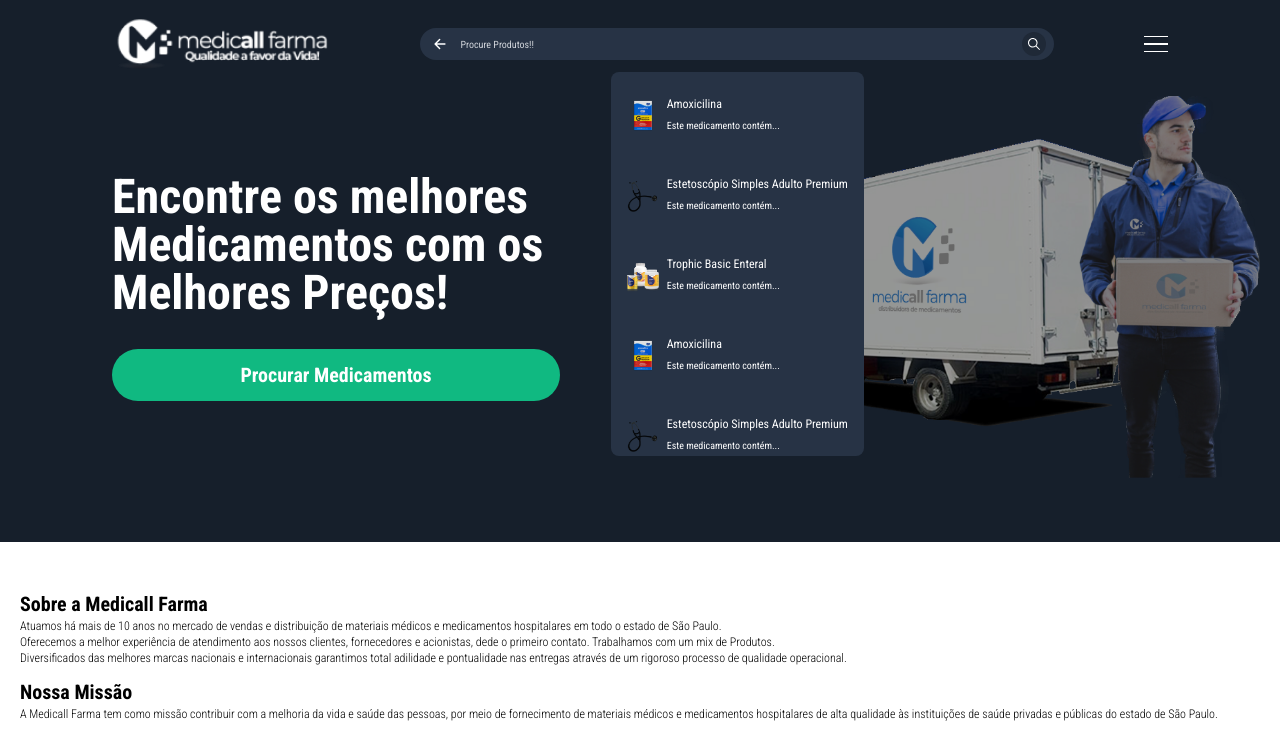
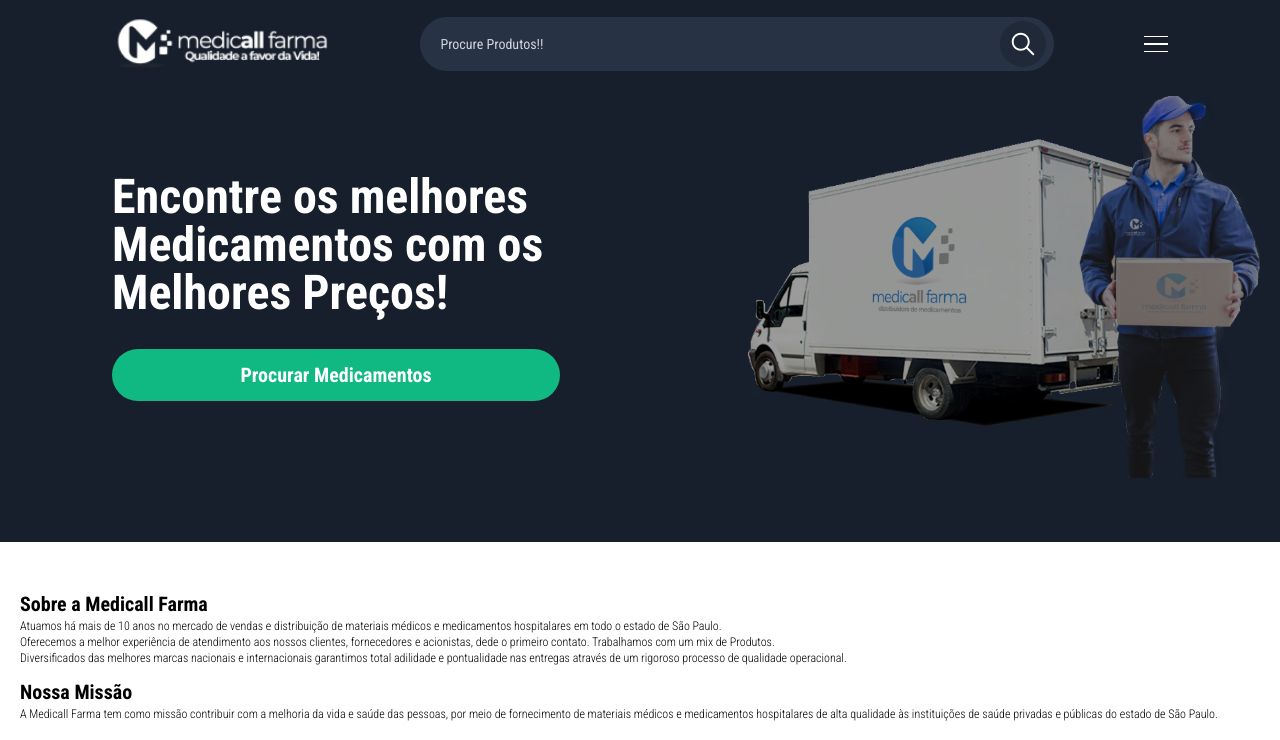
Before and after one commit to DevWeDesc/MedicallFarma, a Next.js app: page / in a window 1280 px wide. Shown: the top 740 px of the page. Built offline with nearby package versions, Linux system fonts and the light colour scheme.

Commit message:
Adicionando estilizações e validações no search

```diff
--- a/src/components/SearchBar.tsx
+++ b/src/components/SearchBar.tsx
@@ -31,7 +31,7 @@
   return (
     <div className="bg-grayLight py-1 px-2 gap-2 flex justify-center rounded-full w-full relative">
       <div
-        className="h-full flex items-center p-1 text-white justify-center"
+        className="h-full flex items-center p-1 text-white justify-center xl:hidden"
         onClick={handleSearchOpen}
       >
         <IoArrowBackOutline />
@@ -41,16 +41,17 @@
         onChange={(ev) => setValueInput(ev.target.value)}
         onDoubleClick={handleSearchOpen}
         id="serchBar"
-        className="w-full text-[10px] bg-transparent outline-none focus:bg-transparent value:bg-transparent text-white placeholder-gray-300"
+        className="w-full text-[10px] bg-transparent outline-none focus:bg-transparent value:bg-transparent text-white placeholder-gray-300 xl:p-3 xl:text-sm"
         type="text"
         placeholder="Procure Produtos!!"
       />
       <label
         htmlFor="serchBar"
-        className="p-1 bg-grayDefault text-white rounded-full"
+        className="p-1 xl:p-2 bg-grayDefault text-white rounded-full xl:text-3xl"
       >
         <IoIosSearch />
       </label>
+      {productSearchFiltered.length > 0 && valueInput.length > 0 && (
         <div className="absolute max-h-96 px-4 rounded-lg z-10 flex flex-col gap-10 py-6 overflow-auto bg-grayLight mt-10">
           {productSearchFiltered.map((item) => (
             <Link
@@ -76,6 +77,7 @@
             </p>
           )}
         </div>
+      )}
     </div>
   );
 };
```
Lines whose indentation alone changed are shown as unchanged.
